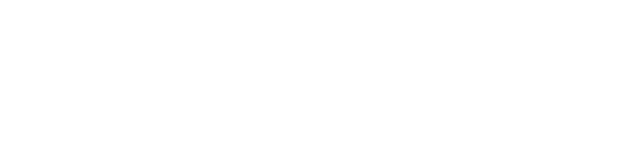
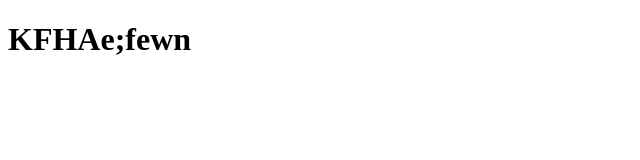
Before and after one commit to aabitbekov/Git, a plain HTML site: page Index.html in a window 1280 px wide. Shown: the whole page, without its empty margins (0-640 px from the left). Drawn offline with Linux system fonts and the light colour scheme.

Commit message:
Added h1 in index

```diff
--- a/Index.html
+++ b/Index.html
@@ -6,7 +6,9 @@
           content="width=device-width, user-scalable=no, initial-scale=1.0, maximum-scale=1.0, minimum-scale=1.0">
     <meta http-equiv="X-UA-Compatible" content="ie=edge">
     <title>Document</title>
-</head>
+    <h1>
+        KFHAe;fewn
+    </h1></head>
 <body>
 
 </body>
```
